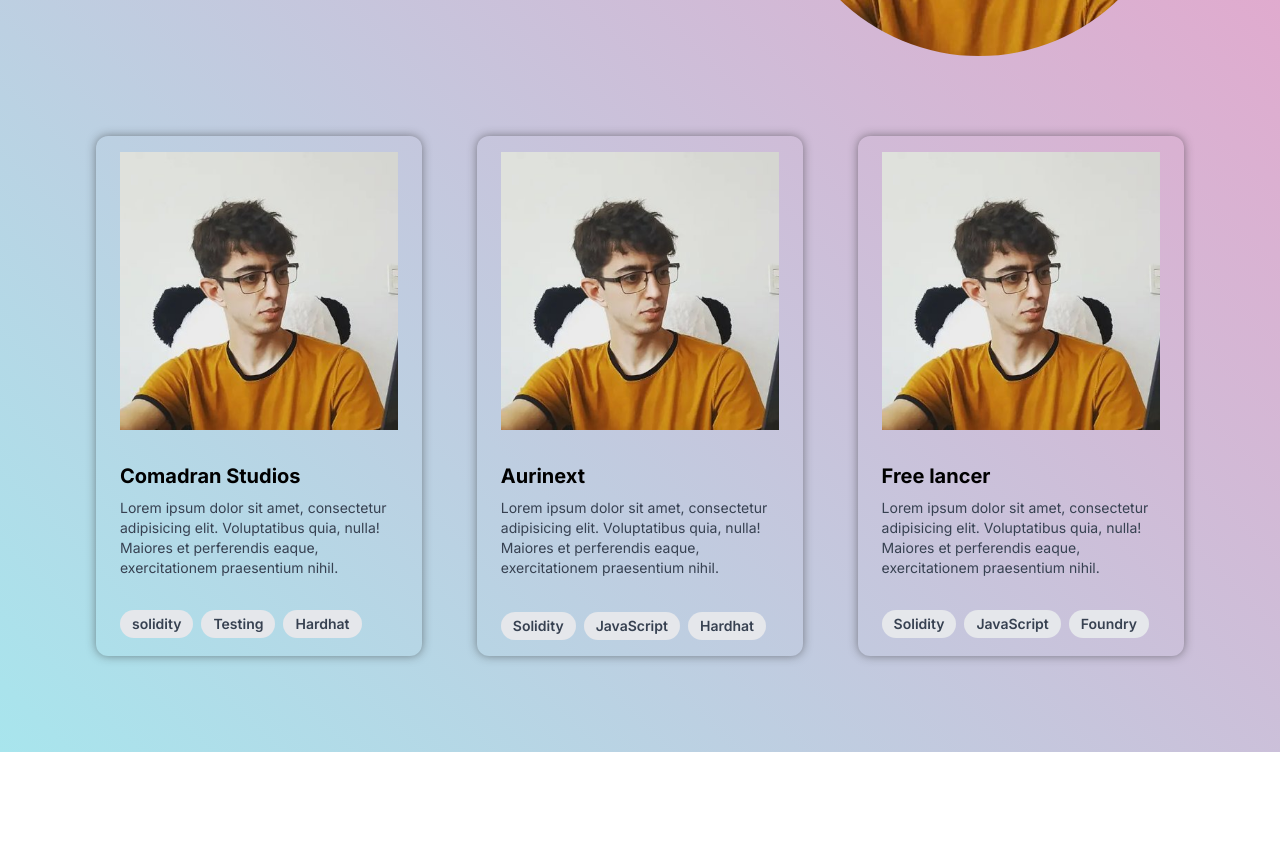
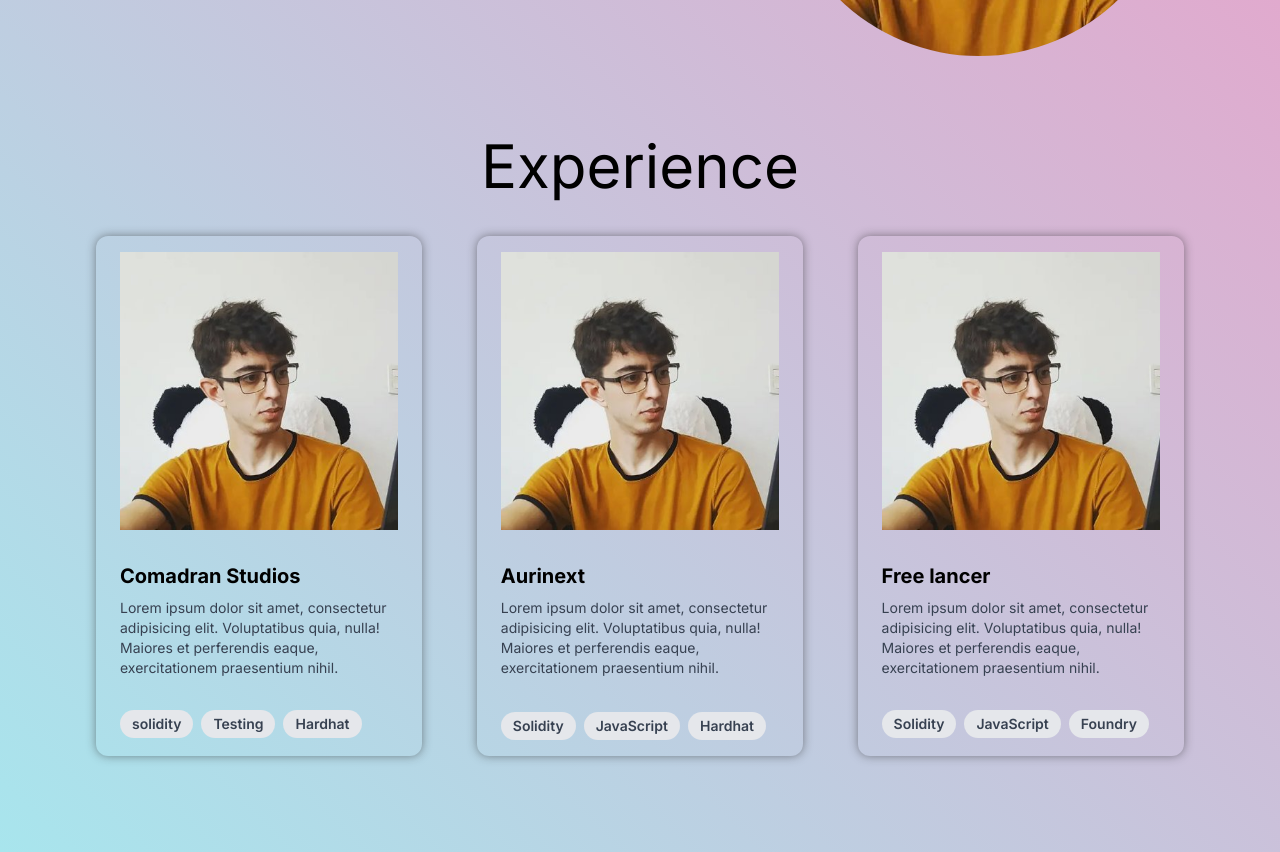
Before and after one commit to LeandroCDN/portafolio, a Next.js app: page / in a window 1280 px wide. Shown: the part 540-1392 px from the top of the page. Before the commit the page ends 1292 px from the top, so only its background shows below. Built offline with nearby package versions, Linux system fonts and the light colour scheme.

Commit message:
update[experience.js]: add h2 experience

```diff
--- a/src/components/sections/Experience.js
+++ b/src/components/sections/Experience.js
@@ -4,7 +4,9 @@ import "./Sections.css";
 const Experience = () => {
 
   return (
-    <section className="flex flex-row justify-between">
+    <section className=''>
+        <h2 className='text-6xl flex justify-center mb-10'> Experience</h2>
+        <div className="flex flex-row justify-between">
             <div class=" flex-col max-w-[30%] experience shadow-lg rounded-xl">
                 <Image className="px-6 py-4" src="/profile.jpg" alt="me" width="400" height="400" />
                 <div class="px-6 py-4">
@@ -47,6 +49,7 @@ const Experience = () => {
                     <span class="inline-block bg-gray-200 rounded-full px-3 py-1 text-sm font-semibold text-gray-700 mr-2 mb-2">Foundry</span>
                 </div>
             </div>
+        </div>
     </section>
   );
 };
```
Lines whose indentation alone changed are shown as unchanged.
